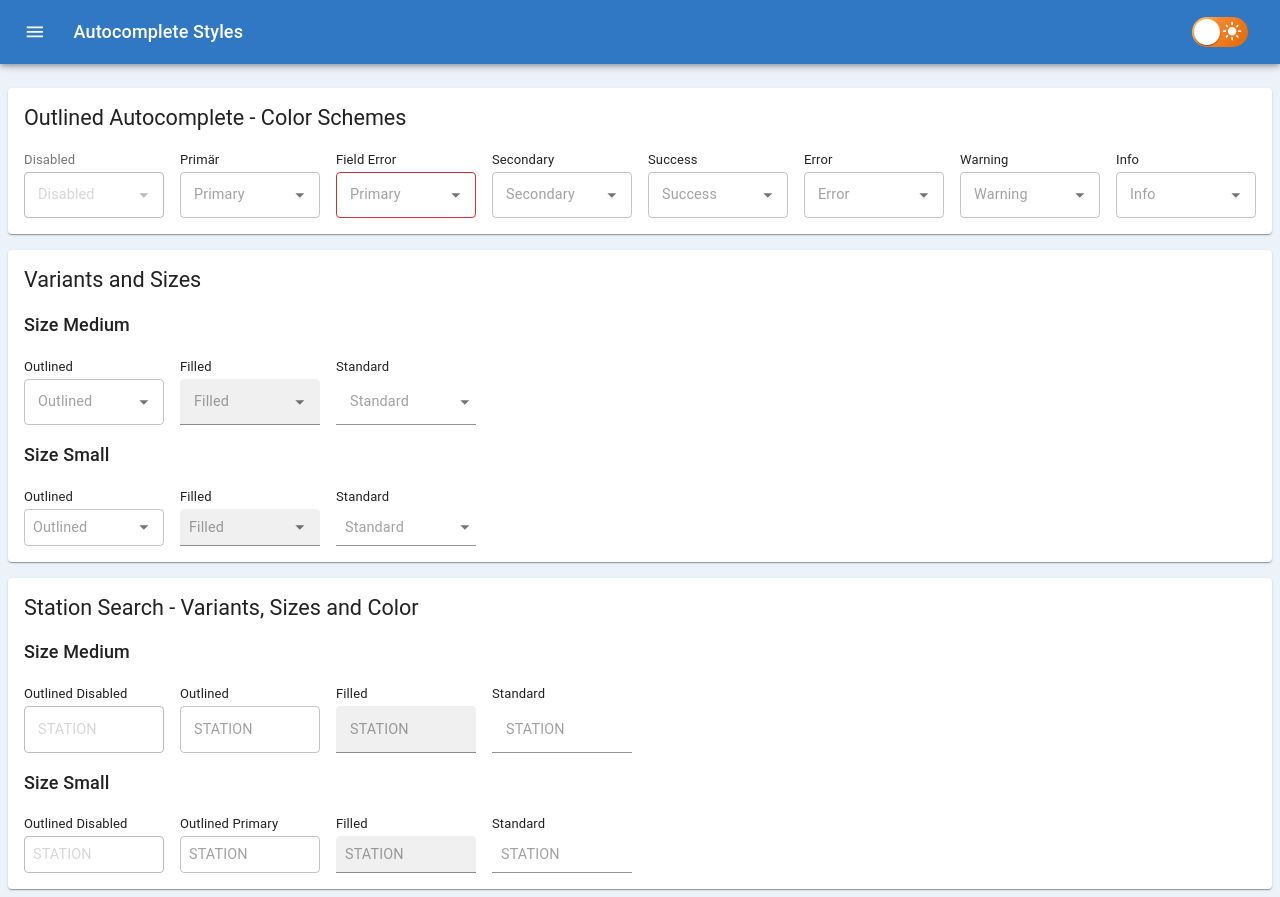
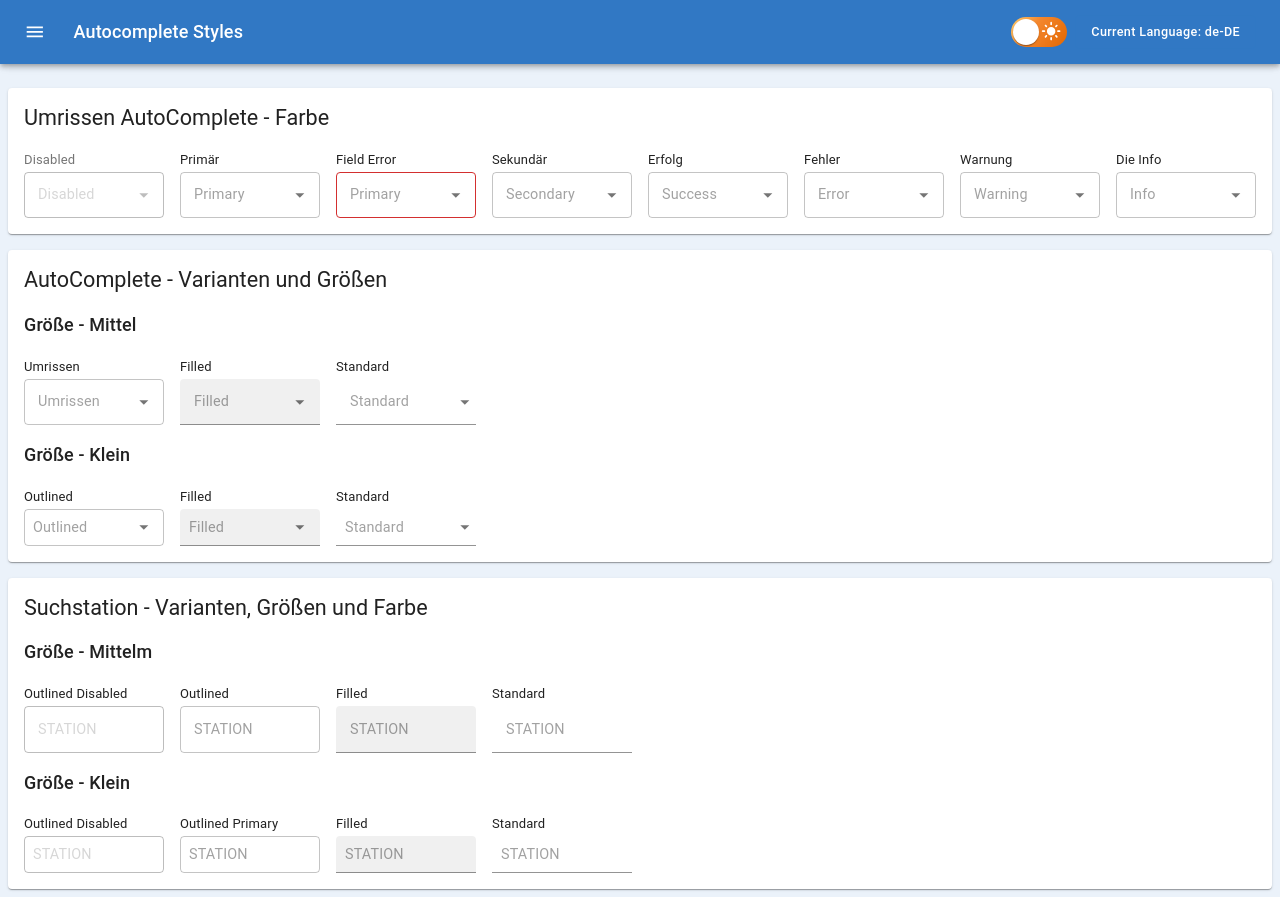
Before and after one commit to Sourav-98/react-mui-styleguide, a React (Create React App) app: page /styleguide/autocomplete in a window 1280 px wide. Built offline with nearby package versions, Linux system fonts and the light colour scheme.

Commit message:
i18n additional changes

```diff
--- a/src/Components/StyleGuides/AutoComplete/index.tsx
+++ b/src/Components/StyleGuides/AutoComplete/index.tsx
@@ -13,7 +13,7 @@ const AutoCompleteStyleGuide: React.FC = (): JSX.Element => {
       }}>
         <Grid container spacing={2} p={2}>
           <Grid item xs={12}>
-            <Typography variant='h5'>Outlined Autocomplete - Color Schemes</Typography>
+            <Typography variant='h5'>{`${t('outlined')} AutoComplete - ${t('color')}`}</Typography>
           </Grid>
           <Grid item xs={6} sm={3} md={1.5}>
             <Box display={'flex'} flexDirection={'column'}>
@@ -21,6 +21,7 @@ const AutoCompleteStyleGuide: React.FC = (): JSX.Element => {
                 color: theme.palette.grey[600]
               })}>Disabled</Typography>
               <Autocomplete
+                noOptionsText={`${t('noOptions')}`}
                 disabled
                 options={[]}
                 renderInput={(props) => <TextField {...props} placeholder='Disabled' />}
@@ -31,6 +32,7 @@ const AutoCompleteStyleGuide: React.FC = (): JSX.Element => {
             <Box display={'flex'} flexDirection={'column'}>
               <Typography variant='subtitle1' fontSize={13}>{t('primary')}</Typography>
               <Autocomplete
+                noOptionsText={`${t('noOptions')}`}
                 options={[]}
                 renderInput={(props) => <TextField {...props} placeholder='Primary' />}
               />
@@ -40,6 +42,7 @@ const AutoCompleteStyleGuide: React.FC = (): JSX.Element => {
             <Box display={'flex'} flexDirection={'column'}>
               <Typography variant='subtitle1' fontSize={13}>{`Field Error`}</Typography>
               <Autocomplete
+                noOptionsText={`${t('noOptions')}`}
                 options={[]}
                 renderInput={(props) => <TextField error {...props} placeholder='Primary' />}
               />
@@ -47,8 +50,9 @@ const AutoCompleteStyleGuide: React.FC = (): JSX.Element => {
           </Grid>
           <Grid item xs={6} sm={3} md={1.5}>
             <Box display={'flex'} flexDirection={'column'}>
-              <Typography variant='subtitle1' fontSize={13}>{`Secondary`}</Typography>
+              <Typography variant='subtitle1' fontSize={13}>{`${t('secondary')}`}</Typography>
               <Autocomplete
+                noOptionsText={`${t('noOptions')}`}
                 options={[]}
                 renderInput={(props) => <TextField color='secondary' {...props} placeholder='Secondary' />}
               />
@@ -56,8 +60,9 @@ const AutoCompleteStyleGuide: React.FC = (): JSX.Element => {
           </Grid>
           <Grid item xs={6} sm={3} md={1.5}>
             <Box display={'flex'} flexDirection={'column'}>
-              <Typography variant='subtitle1' fontSize={13}>{`Success`}</Typography>
+              <Typography variant='subtitle1' fontSize={13}>{`${t('success')}`}</Typography>
               <Autocomplete
+                noOptionsText={`${t('noOptions')}`}
                 options={[]}
                 renderInput={(props) => <TextField color='success' {...props} placeholder='Success' />}
               />
@@ -65,8 +70,9 @@ const AutoCompleteStyleGuide: React.FC = (): JSX.Element => {
           </Grid>
           <Grid item xs={6} sm={3} md={1.5}>
             <Box display={'flex'} flexDirection={'column'}>
-              <Typography variant='subtitle1' fontSize={13}>{`Error`}</Typography>
+              <Typography variant='subtitle1' fontSize={13}>{`${t('error')}`}</Typography>
               <Autocomplete
+                noOptionsText={`${t('noOptions')}`}
                 options={[]}
                 renderInput={(props) => <TextField color='error' {...props} placeholder='Error' />}
               />
@@ -74,8 +80,9 @@ const AutoCompleteStyleGuide: React.FC = (): JSX.Element => {
           </Grid>
           <Grid item xs={6} sm={3} md={1.5}>
             <Box display={'flex'} flexDirection={'column'}>
-              <Typography variant='subtitle1' fontSize={13}>{`Warning`}</Typography>
+              <Typography variant='subtitle1' fontSize={13}>{`${t('warning')}`}</Typography>
               <Autocomplete
+                noOptionsText={`${t('noOptions')}`}
                 options={[]}
                 renderInput={(props) => <TextField color='warning' {...props} placeholder='Warning' />}
               />
@@ -83,8 +90,9 @@ const AutoCompleteStyleGuide: React.FC = (): JSX.Element => {
           </Grid>
           <Grid item xs={6} sm={3} md={1.5}>
             <Box display={'flex'} flexDirection={'column'}>
-              <Typography variant='subtitle1' fontSize={13}>{`Info`}</Typography>
+              <Typography variant='subtitle1' fontSize={13}>{`${t('info')}`}</Typography>
               <Autocomplete
+                noOptionsText={`${t('noOptions')}`}
                 options={[]}
                 renderInput={(props) => <TextField color='info' {...props} placeholder='Info' />}
               />
@@ -98,17 +106,18 @@ const AutoCompleteStyleGuide: React.FC = (): JSX.Element => {
       })}>
         <Grid container spacing={2} p={2}>
           <Grid item xs={12}>
-            <Typography variant='h5'>Variants and Sizes</Typography>
+            <Typography variant='h5'>{`AutoComplete - ${t('variantsAndSizes')}`}</Typography>
           </Grid>
           <Grid item xs={12}>
-            <Typography variant='h6'>Size Medium</Typography>
+            <Typography variant='h6'>{`${t('size')} - ${t('medium')}`}</Typography>
           </Grid>
           <Grid item xs={6} sm={3} md={1.5}>
             <Box display={'flex'} flexDirection={'column'}>
-              <Typography variant='subtitle1' fontSize={13}>{`Outlined`}</Typography>
+              <Typography variant='subtitle1' fontSize={13}>{`${t('outlined')}`}</Typography>
               <Autocomplete
+                noOptionsText={`${t('noOptions')}`}
                 options={[]}
-                renderInput={(props) => <TextField {...props} placeholder='Outlined' />}
+                renderInput={(props) => <TextField {...props} placeholder={`${t('outlined')}`} />}
               />
             </Box>
           </Grid>
@@ -116,6 +125,7 @@ const AutoCompleteStyleGuide: React.FC = (): JSX.Element => {
             <Box display={'flex'} flexDirection={'column'}>
               <Typography variant='subtitle1' fontSize={13}>{`Filled`}</Typography>
               <Autocomplete
+                noOptionsText={`${t('noOptions')}`}
                 options={[]}
                 renderInput={(props) => <TextField variant='filled' {...props} placeholder='Filled' />}
               />
@@ -125,18 +135,20 @@ const AutoCompleteStyleGuide: React.FC = (): JSX.Element => {
             <Box display={'flex'} flexDirection={'column'}>
               <Typography variant='subtitle1' fontSize={13}>{`Standard`}</Typography>
               <Autocomplete
+                noOptionsText={`${t('noOptions')}`}
                 options={[]}
                 renderInput={(props) => <TextField variant='standard' {...props} placeholder='Standard' />}
               />
             </Box>
           </Grid>
           <Grid item xs={12}>
-            <Typography variant='h6'>Size Small</Typography>
+            <Typography variant='h6'>{`${t('size')} - ${t('small')}`}</Typography>
           </Grid>
           <Grid item xs={6} sm={3} md={1.5}>
             <Box display={'flex'} flexDirection={'column'}>
               <Typography variant='subtitle1' fontSize={13}>{`Outlined`}</Typography>
               <Autocomplete
+                noOptionsText={`${t('noOptions')}`}
                 size='small'
                 options={[]}
                 renderInput={(props) => <TextField {...props} placeholder='Outlined' />}
@@ -147,6 +159,7 @@ const AutoCompleteStyleGuide: React.FC = (): JSX.Element => {
             <Box display={'flex'} flexDirection={'column'}>
               <Typography variant='subtitle1' fontSize={13}>{`Filled`}</Typography>
               <Autocomplete
+                noOptionsText={`${t('noOptions')}`}
                 size='small'
                 options={[]}
                 renderInput={(props) => <TextField variant='filled' {...props} placeholder='Filled' />}
@@ -157,6 +170,7 @@ const AutoCompleteStyleGuide: React.FC = (): JSX.Element => {
             <Box display={'flex'} flexDirection={'column'}>
               <Typography variant='subtitle1' fontSize={13}>{`Standard`}</Typography>
               <Autocomplete
+                noOptionsText={`${t('noOptions')}`}
                 size='small'
                 options={[]}
                 renderInput={(props) => <TextField variant='standard' {...props} placeholder='Standard' />}
@@ -171,10 +185,10 @@ const AutoCompleteStyleGuide: React.FC = (): JSX.Element => {
       })}>
         <Grid container spacing={2} p={2}>
           <Grid item xs={12}>
-            <Typography variant='h5'>Station Search - Variants, Sizes and Color</Typography>
+            <Typography variant='h5'>{`${t('stationSearch')} - ${t('variantsSizesAndColor')}`}</Typography>
           </Grid>
           <Grid item xs={12}>
-            <Typography variant='h6'>Size Medium</Typography>
+            <Typography variant='h6'>{`${t('size')} - ${t('medium')}`}m</Typography>
           </Grid>
           <Grid item xs={6} sm={3} md={1.5}>
             <Typography variant='subtitle1' fontSize={13}>Outlined Disabled</Typography>
@@ -193,7 +207,7 @@ const AutoCompleteStyleGuide: React.FC = (): JSX.Element => {
             <StationTypeAhead variant='standard' fullWidth placeholder='Station' />
           </Grid>
           <Grid item xs={12}>
-              <Typography variant='h6'>Size Small</Typography>
+            <Typography variant='h6'>{`${t('size')} - ${t('small')}`}</Typography>
           </Grid>
           <Grid item xs={6} sm={3} md={1.5}>
             <Typography variant='subtitle1' fontSize={13}>Outlined Disabled</Typography>
--- a/src/Components/StyleGuides/StyleGuide.tsx
+++ b/src/Components/StyleGuides/StyleGuide.tsx
@@ -1,12 +1,15 @@
 import {
   AppBar,
   Box,
+  Button,
   CircularProgress,
   Drawer,
   IconButton,
   List,
   ListItemButton,
   ListItemText,
+  Menu,
+  MenuItem,
   Toolbar,
   Tooltip,
   Typography
@@ -20,8 +23,10 @@ import { DarkModeSwitch } from 'Elements/Switch';
 import { useTranslation } from 'react-i18next';
 
 const StyleGuide: React.FC = (): JSX.Element => {
-  const { t } = useTranslation();
+  const { t, i18n } = useTranslation();
   const themeContext = useContext(ThemeContext);
+
+  const [anchorEl, setAnchorEl] = useState<null | HTMLElement>(null);
 
   const [drawerOpen, setDrawerOpen] = useState<boolean>(false);
 
@@ -82,6 +87,41 @@ const StyleGuide: React.FC = (): JSX.Element => {
                 <DarkModeSwitch aria-label='Toggle Preview Mode' checked={themeContext.darkMode} onClick={themeContext.toggleDarkMode} />
               </Box>
             </Tooltip>
+            <Box>
+              <Button variant='outlined'
+                sx={{
+                  color: 'white',
+                  textTransform: 'none'
+                }}
+                onClick={(event) => setAnchorEl(event.currentTarget)}
+              >{`Current Language: ${i18n.language}`}</Button>
+              <Menu
+                id="language-toggle"
+                anchorEl={anchorEl}
+                open={Boolean(anchorEl)}
+                onClose={() => setAnchorEl(null)}
+                MenuListProps={{
+                  'aria-labelledby': 'basic-button',
+                  sx: {
+                    pt: 0,
+                    pb: 0
+                  }
+                }}
+              >
+                <MenuItem selected={i18n.language === 'en-US'} onClick={() => {
+                    i18n.changeLanguage('en-US');
+                    setAnchorEl(null)
+                  }}>en-US</MenuItem>
+                  <MenuItem selected={i18n.language === 'de-DE'} onClick={() => {
+                    i18n.changeLanguage('de-DE');
+                    setAnchorEl(null)
+                  }}>de-DE</MenuItem>
+                  <MenuItem selected={i18n.language === 'es-ES'} onClick={() => {
+                    i18n.changeLanguage('es-ES');
+                    setAnchorEl(null);
+                  }}>es-ES</MenuItem>
+              </Menu>
+            </Box>
           </Box>
         </Toolbar>
       </AppBar>
--- a/src/i18n/i18n.config.json
+++ b/src/i18n/i18n.config.json
@@ -3,6 +3,7 @@
         "translation": {
             "welcome": "Welcome",
             "hunter": "Hunter",
+            "disabled": "Disabled",
             "primary": "Primary",
             "secondary": "Secondary",
             "success": "Success",
@@ -20,21 +21,27 @@
             "and": "and",
             "variants": "Variants",
             "sizes": "Sizes",
-            "variantsAndSizes": "Variantes y tamaños",
+            "variantsAndSizes": "Variants and Sizes",
+            "variantsSizesAndColor": "Variants, Sizes and Color",
             "color": "Color",
             "styles": "Styles",
             "schemes": "Schemes",
             "indicator": "Indicator",
-            "withErrorIndicator": "con Indicador de Error",
+            "withErrorIndicator": "with Error Indicator",
             "station": "Station",
             "search": "Search",
-            "stationSearch": "Station Search"
+            "stationSearch": "Station Search",
+            "size": "Size",
+            "medium": "Medium",
+            "small": "Small",
+            "noOptions": "No Options"
         }
     },
     "de-DE": {
         "translation": {
             "welcome": "Willkommen",
             "hunter": "Jäger",
+            "disabled": "Disabled",
             "primary": "Primär",
             "secondary": "Sekundär",
             "success": "Erfolg",
@@ -53,6 +60,7 @@
             "variants": "Varianten",
             "sizes": "Größen",
             "variantsAndSizes": "Varianten und Größen",
+            "variantsSizesAndColor": "Varianten, Größen und Farbe",
             "color": "Farbe",
             "styles": "Stile",
             "schemes": "Schemata",
@@ -60,13 +68,18 @@
             "withErrorIndicator": "mit Fehleranzeige",
             "station": "Station",
             "search": "Suchen",
-            "stationSearch": "Suchstation"
+            "stationSearch": "Suchstation",
+            "size": "Größe",
+            "medium": "Mittel",
+            "small": "Klein",
+            "noOptions": "Keine Optionen"
         }
     },
-    "es-SP": {
+    "es-ES": {
         "translation": {
             "welcome": "Bienvenido",
             "hunter": "Cazador",
+            "disabled": "Disabled",
             "primary": "Primario",
             "secondary": "Secundario",
             "success": "Éxito",
@@ -92,7 +105,11 @@
             "withErrorIndicator": "con Indicador de Error",
             "station": "Estación",
             "search": "Buscar",
-            "stationSearch": "Estación de búsqueda"
+            "stationSearch": "Estación de búsqueda",
+            "size": "Tamaño",
+            "medium": "Medio",
+            "small": "Pequeño",
+            "noOptions": "Sin opciones"
         }
     }
 }
```
Lines whose indentation alone changed are shown as unchanged.
